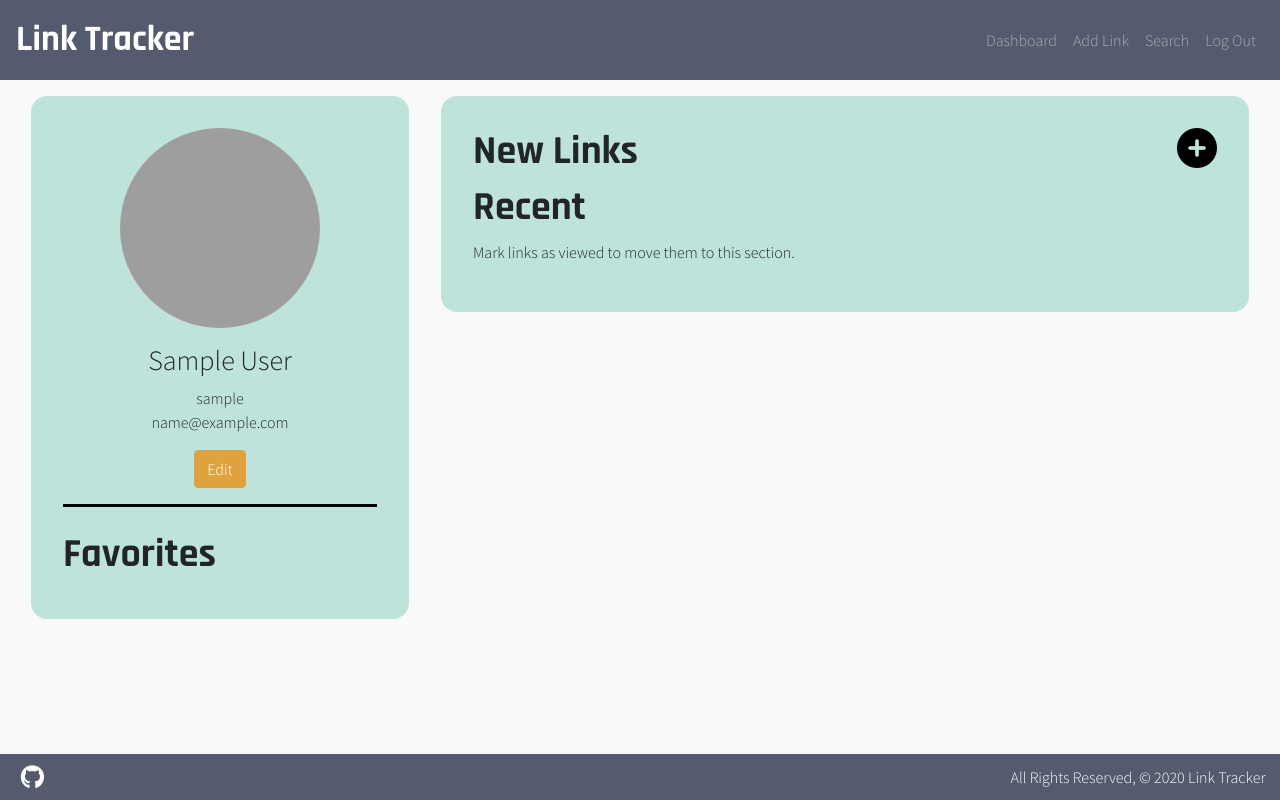
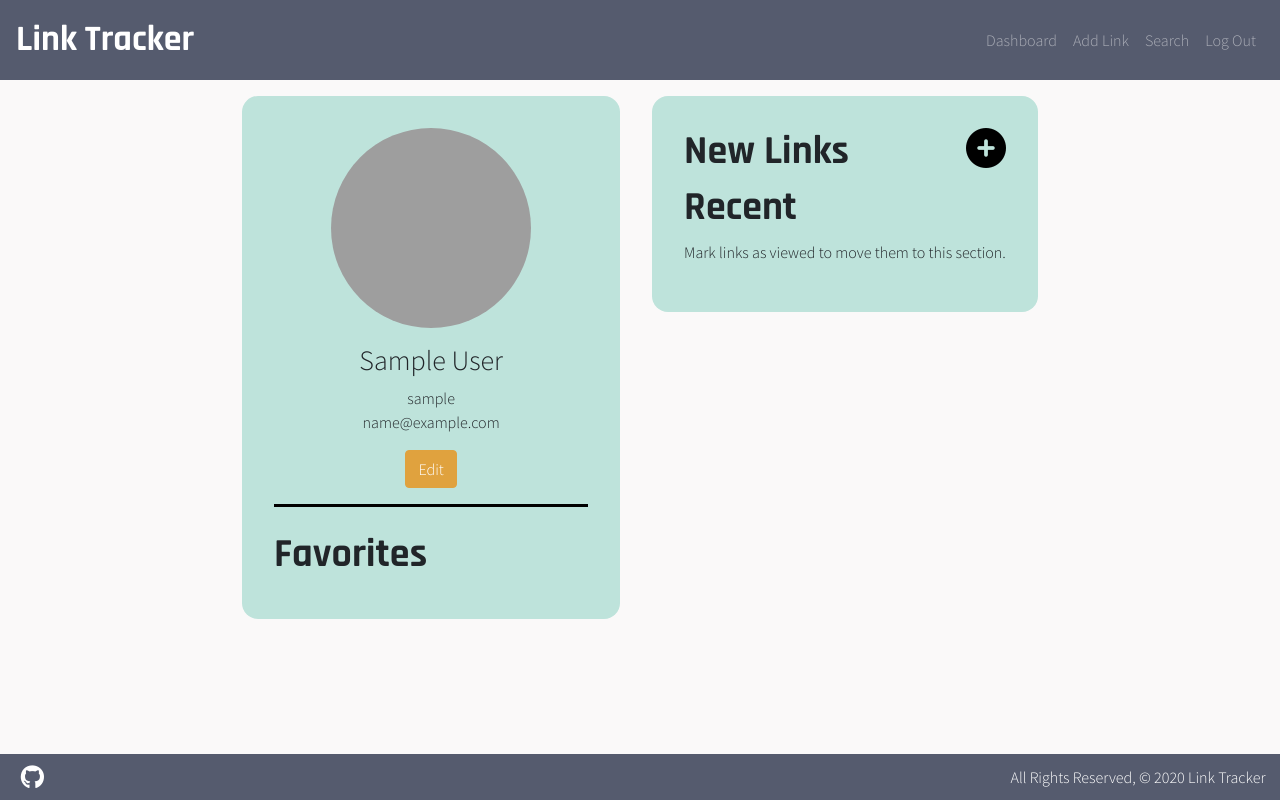
Before and after one commit to gc893/link-tracker, a Django app: page /dashboard/ in a window 1280 px wide. Run offline with Django 3.2, Linux system fonts and the light colour scheme; the visitor is signed in with stand-in values (Sample User, id 1); data that the repository does not hold is empty; some libraries are stand-ins or nearby versions; grey boxes are pictures that could not be loaded.

Commit message:
finish dashboard CSS

```diff
--- a/main_app/static/css/style.css
+++ b/main_app/static/css/style.css
@@ -110,7 +110,7 @@ form {
   display: flex;
   flex-direction: column;
   align-items: center;
-  min-width: 100%;
+  max-width: 100%;
 }
 
 .profile-image {
@@ -127,6 +127,7 @@ form {
   flex-direction: column;
   align-items: center;
   min-width: 345px;
+  width: 100%;
   max-width: 100%;
 }
 
@@ -186,6 +187,7 @@ pre {
   .cont_2 {
     flex: 3 0 auto;
     margin: 1em;
+    max-width: 1134px;
   }
 
   .summary-card {
```
